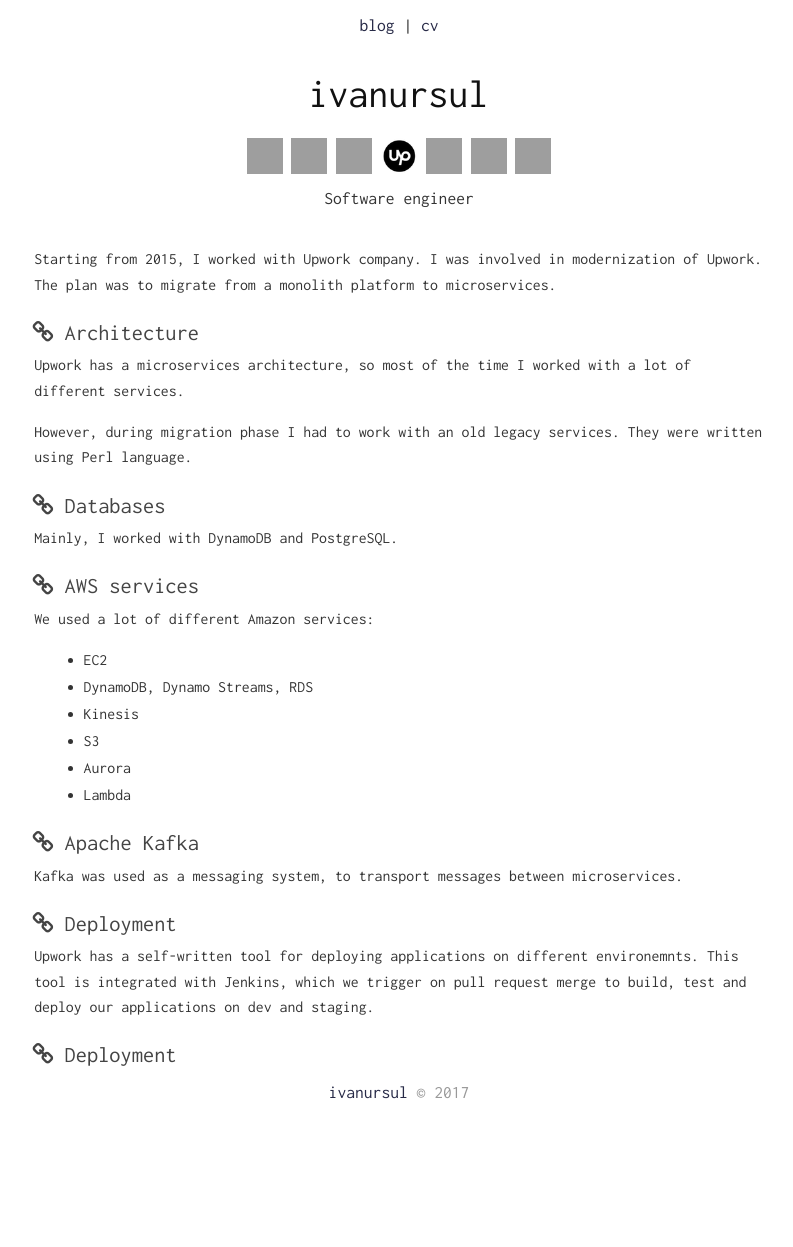
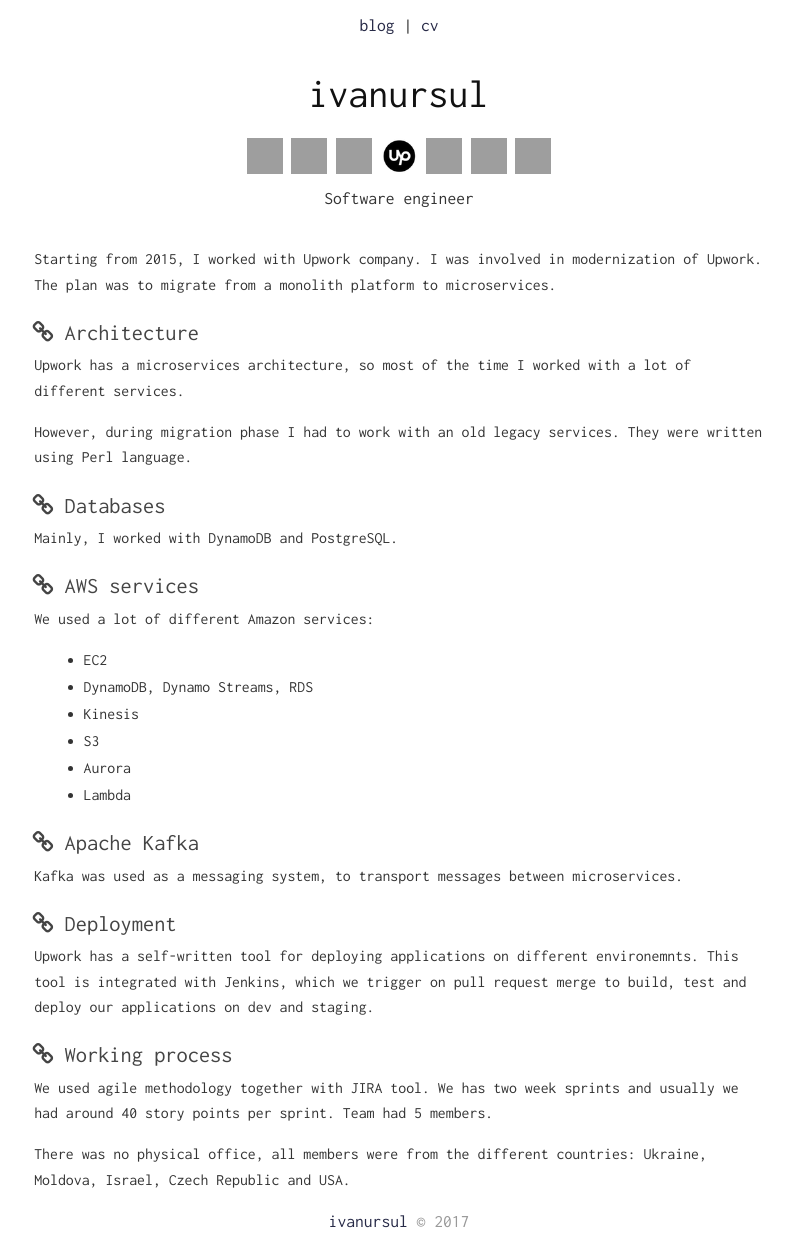
Before and after one commit to ivanursul/ivanursul, a Jekyll site: the page built from working-with-upwork.md, in a window 1280 px wide, cut to the strip 0-1247 px from the top of the page. Shown: the whole strip, without its empty margins (241-1034 px from the left). Built offline with Jekyll 4.4.1, drawn with Linux system fonts in a browser that asks for light colours; our own code applies the rules of GitHub Pages for plain Markdown files; before the commit the page ends 1117 px from its top, so only the background shows below that; grey boxes are pictures that could not be loaded.

Commit message:
Working with Upwork page

```diff
--- a/working-with-upwork.md
+++ b/working-with-upwork.md
@@ -34,4 +34,8 @@
 
 Upwork has a self-written tool for deploying applications on different environemnts. This tool is integrated with Jenkins, which we trigger on pull request merge to build, test and deploy our applications on dev and staging.
 
-### <a href="#deployment" name="deployment"><i class="fa fa-link anchor" aria-hidden="true"></i></a> Deployment
+### <a href="#process" name="process"><i class="fa fa-link anchor" aria-hidden="true"></i></a> Working process
+
+We used agile methodology together with JIRA tool. We has two week sprints and usually we had around 40 story points per sprint. Team had 5 members.
+
+There was no physical office, all members were from the different countries: Ukraine, Moldova, Israel, Czech Republic and USA.
```
